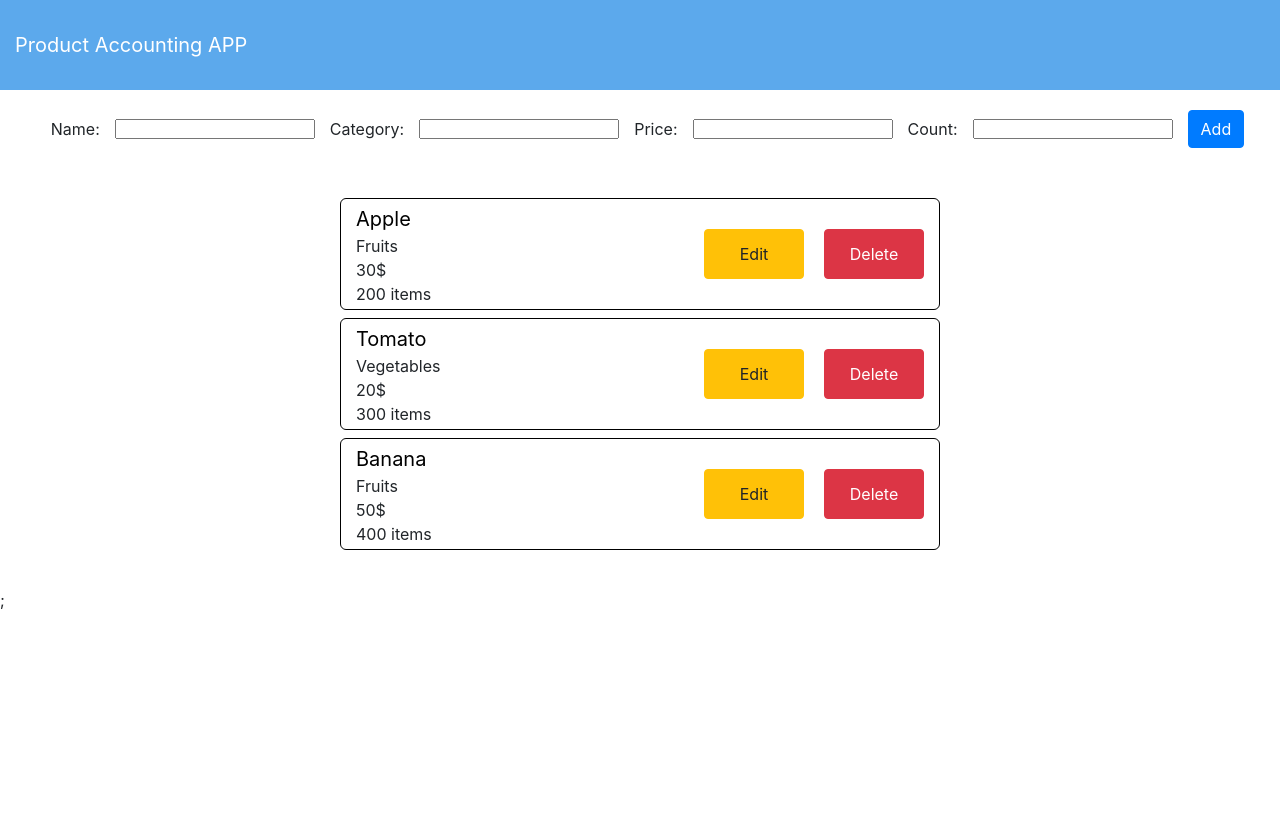
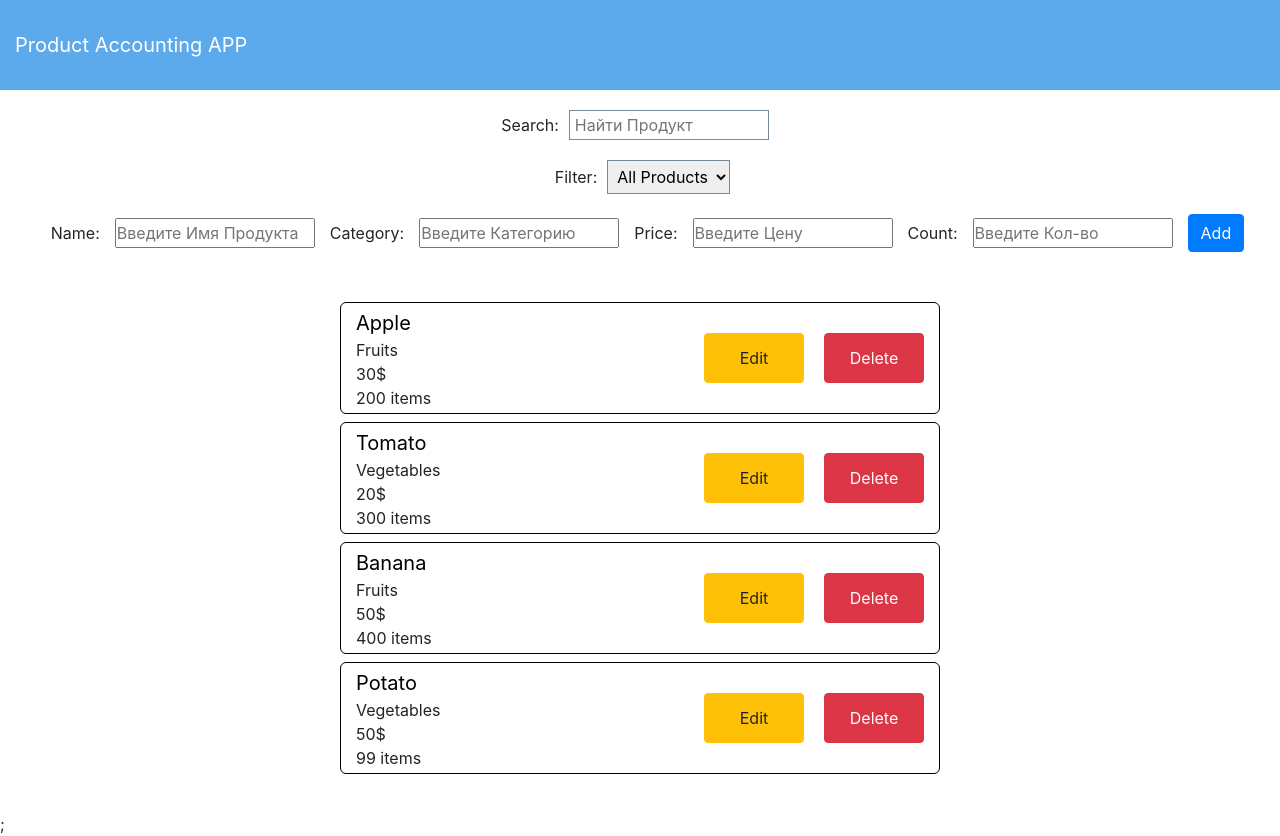
Before and after one commit to stratorr/NIX-React, a React (Create React App) app in the folder Lesson_2/product-accounting-app/: page / in a window 1280 px wide. Before the commit the page ends 800 px from the top, so only its background shows below. Built offline with nearby package versions, Linux system fonts and the light colour scheme.

Commit message:
Add Filter and Search

```diff
--- /dev/null
+++ b/Lesson_2/package.json
@@ -0,0 +1,5 @@
+{
+  "dependencies": {
+    "react-select": "^5.2.2"
+  }
+}
--- a/Lesson_2/product-accounting-app/src/Components/AddProduct/AddProduct.css
+++ b/Lesson_2/product-accounting-app/src/Components/AddProduct/AddProduct.css
@@ -15,3 +15,8 @@ button {
   width: 100px;
   height: 50px;
 }
+
+.addProduct__form {
+  display: flex;
+  align-items: center;
+}
--- a/Lesson_2/product-accounting-app/src/Components/AddProduct/AddProduct.js
+++ b/Lesson_2/product-accounting-app/src/Components/AddProduct/AddProduct.js
@@ -1,3 +1,4 @@
+import { number } from "prop-types";
 import { Component } from "react";
 import "./AddProduct.css";
 
@@ -15,49 +16,15 @@ class AddProduct extends Component {
 
   render() {
     const { name, category, price, count } = this.state;
-    var inputs = document.querySelectorAll("input[type=text]");
+    var inputs = document.querySelectorAll("input");
 
     return (
       <div className="AddProduct">
-        <p>Name:</p>
-        <input
-          type="text"
-          onChange={(e) => {
-            this.setState({ name: e.target.value });
-          }}
-          required
-        />
-        <p>Category:</p>
-        <input
-          type="text"
-          onChange={(e) => {
-            this.setState({ category: e.target.value });
-          }}
-          required
-        />
-        <p>Price:</p>
-        <input
-          type="text"
-          onChange={(e) => {
-            this.setState({ price: e.target.value });
-          }}
-          required
-        />
-
-        <p>Count:</p>
-        <input
-          type="text"
-          onChange={(e) => {
-            this.setState({ count: e.target.value });
-          }}
-          className="test"
-          required
-        />
-
-        <button
-          onClick={() => {
+        <form
+          action=""
+          onSubmit={(e) => {
+            e.preventDefault();
             this.props.addNewProduct(name, category, price, count);
-
             this.setState({
               name: "",
               category: "",
@@ -69,10 +36,53 @@ class AddProduct extends Component {
               inputs[i].value = "";
             }
           }}
-          className="btn btn-primary"
+          className="addProduct__form"
         >
-          Add
-        </button>
+          <p>Name:</p>
+          <input
+            minLength={3}
+            type="text"
+            onChange={(e) => {
+              this.setState({ name: e.target.value });
+            }}
+            placeholder="Введите Имя Продукта"
+            required
+          />
+          <p>Category:</p>
+          <input
+            minLength={3}
+            type="text"
+            onChange={(e) => {
+              this.setState({ category: e.target.value });
+            }}
+            placeholder="Введите Категорию"
+            required
+          />
+          <p>Price:</p>
+          <input
+            type="number"
+            onChange={(e) => {
+              this.setState({ price: e.target.value });
+            }}
+            placeholder="Введите Цену"
+            required
+          />
+
+          <p>Count:</p>
+          <input
+            type="number"
+            onChange={(e) => {
+              this.setState({ count: e.target.value });
+            }}
+            className="test"
+            placeholder="Введите Кол-во"
+            required
+          />
+
+          <button type="submit" className="btn btn-primary">
+            Add
+          </button>
+        </form>
       </div>
     );
   }
--- a/Lesson_2/product-accounting-app/src/Components/App/App.js
+++ b/Lesson_2/product-accounting-app/src/Components/App/App.js
@@ -2,6 +2,8 @@ import { v4 as uuidv4 } from "uuid";
 import RenderProductCard from "../RenderProducCard/RenderProductCard";
 import AddProduct from "../AddProduct/AddProduct";
 import EditProductModal from "../EditProductModal/EditProductModal";
+import SearchPanel from "../SearchPanel/SearchPanel";
+import CategoryFilter from "../CategotyFilter/CategoryFilter";
 
 const { Component } = require("react");
 
@@ -10,7 +12,6 @@ class App extends Component {
     super(props);
 
     this.state = {
-      isOpenModal: false,
       currentId: null,
       products: [
         {
@@ -34,7 +35,16 @@ class App extends Component {
           price: 50,
           count: 400,
         },
+        {
+          id: uuidv4(),
+          name: "Potato",
+          category: "Vegetables",
+          price: 50,
+          count: 99,
+        },
       ],
+      term: "",
+      filter: "",
     };
   }
 
@@ -85,12 +95,54 @@ class App extends Component {
     });
   };
 
+  searchProd = (items, term) => {
+    if (term.length === 1) {
+      return items;
+    }
+
+    return items.filter((item) => {
+      return item.name.indexOf(term) > -1;
+    });
+  };
+
+  onUpdateSearch = (term) => {
+    this.setState({ term });
+  };
+
+  onChangeSelect = (category) => {
+    this.setState({
+      filter: category,
+    });
+  };
+
+  filterCategory = (items, filter) => {
+    switch (filter) {
+      case "Fruits":
+        return items.filter((item) => item.category === "Fruits");
+      case "Vegetables":
+        return items.filter((item) => item.category === "Vegetables");
+      default:
+        return items;
+    }
+  };
+
   render() {
+    const { products, term, filter } = this.state;
+    const visibleProducts = this.filterCategory(
+      this.searchProd(products, term),
+      filter
+    );
+
     return (
       <div>
+        <SearchPanel onUpdateSearch={this.onUpdateSearch} />
+        <CategoryFilter
+          onChangeSelect={this.onChangeSelect}
+          category={this.state.products}
+        />
         <AddProduct addNewProduct={this.addNewProduct} />
         <RenderProductCard
-          products={this.state.products}
+          products={visibleProducts}
           deleteItem={this.deleteItem}
           editItem={this.editItem}
         />
--- /dev/null
+++ b/Lesson_2/product-accounting-app/src/Components/CategotyFilter/CategoryFilter.css
@@ -0,0 +1,13 @@
+.CategoryFilter {
+  margin-top: 20px;
+  display: flex;
+  justify-content: center;
+  align-items: center;
+}
+
+.select__category {
+  padding: 5px;
+  margin-left: 10px;
+  margin-right: 10px;
+  border: 1px solid lightslategray;
+}
--- /dev/null
+++ b/Lesson_2/product-accounting-app/src/Components/CategotyFilter/CategoryFilter.js
@@ -0,0 +1,39 @@
+import { Component } from "react";
+import "./CategoryFilter.css";
+
+class CategoryFilter extends Component {
+  constructor(props) {
+    super(props);
+
+    this.state = {
+      filter: "",
+    };
+  }
+
+  onUptadetSelect = () => {
+    const select = document.querySelector(".select__category");
+    this.props.onChangeSelect(select.value);
+  };
+
+  render() {
+    const categories = this.props.category.map(({ category }) => category);
+    const uniqCategories = [...new Set(categories)];
+
+    return (
+      <div className="CategoryFilter">
+        <p>Filter:</p>
+        <select className="select__category" onChange={this.onUptadetSelect}>
+          <option value="All">All Products</option>
+          {/* <option value="Fruits">Fruits</option>
+          <option value="Vegetables">Vegetables</option> */}
+
+          {uniqCategories.map((item) => {
+            return <option key={item.id}>{item}</option>;
+          })}
+        </select>
+      </div>
+    );
+  }
+}
+
+export default CategoryFilter;
--- a/Lesson_2/product-accounting-app/src/Components/EditProductModal/EditProductModal.js
+++ b/Lesson_2/product-accounting-app/src/Components/EditProductModal/EditProductModal.js
@@ -29,36 +29,54 @@ class EditProductModal extends Component {
         // contentLabel="Example Modal"
       >
         <div className="EditProductModal">
+          <form
+            onSubmit={() => {
+              this.setState({
+                name: null,
+                category: null,
+                price: null,
+                count: null,
+              });
+              this.props.onAccepted(this.state);
+              this.props.onCloseModal();
+            }}
+          >
             <p>Name:</p>
             <input
               type="text"
-            value={this.state?.name || this.props.product?.name || ""}
+              // value={this.state?.name || this.props.product?.name || ""}
               onChange={(event) => {
                 this.setState({ name: event.target.value });
               }}
+              minLength={3}
+              required
             />
             <p>category:</p>
             <input
-            value={this.state?.category || this.props.product?.category || ""}
+              // value={this.state?.category || this.props.product?.category || ""}
               onChange={(event) => {
                 this.setState({ category: event.target.value });
               }}
+              minLength={3}
+              required
             />
             <p>price:</p>
             <input
-            value={this.state?.price || this.props.product?.price || ""}
+              // value={this.state?.price || this.props.product?.price || ""}
               onChange={(event) => {
                 this.setState({ price: event.target.value });
               }}
               type="number"
+              required
             />
             <p>count:</p>
             <input
               type="number"
-            value={this.state?.count || this.props.product?.count || ""}
+              // value={this.state?.count || this.props.product?.count || ""}
               onChange={(event) => {
                 this.setState({ count: event.target.value });
               }}
+              required
             />
             <div className="buttons-group">
               <button
@@ -75,21 +93,11 @@ class EditProductModal extends Component {
               >
                 Cancel
               </button>
-            <button
-              onClick={() => {
-                this.setState({
-                  name: null,
-                  category: null,
-                  price: null,
-                  count: null,
-                });
-                this.props.onAccepted(this.state);
-              }}
-              className="btn btn-success"
-            >
+              <button className="btn btn-success" type="submit">
                 Confirm
               </button>
             </div>
+          </form>
         </div>
       </Modal>
     );
--- /dev/null
+++ b/Lesson_2/product-accounting-app/src/Components/SearchPanel/SearchPanel.css
@@ -0,0 +1,13 @@
+.search {
+  margin-top: 20px;
+  display: flex;
+  justify-content: center;
+  align-items: center;
+}
+
+.search__panel {
+  padding: 5px;
+  margin-left: 10px;
+  margin-right: 10px;
+  border: 1px solid lightslategray;
+}
--- /dev/null
+++ b/Lesson_2/product-accounting-app/src/Components/SearchPanel/SearchPanel.js
@@ -0,0 +1,35 @@
+import { Component } from "react";
+import "./SearchPanel.css";
+
+class SearchPanel extends Component {
+  constructor(props) {
+    super(props);
+
+    this.state = {
+      term: "",
+    };
+  }
+
+  onUpdateSeach = (e) => {
+    const term = e.target.value;
+    this.setState({ term });
+    this.props.onUpdateSearch(this.state.term);
+  };
+
+  render() {
+    return (
+      <div className="search">
+        <span>Search:</span>
+        <input
+          type="text"
+          className="search__panel"
+          placeholder="Найти Продукт"
+          value={this.state.term}
+          onChange={this.onUpdateSeach}
+        />
+      </div>
+    );
+  }
+}
+
+export default SearchPanel;
--- a/Lesson_2/product-accounting-app/src/index.css
+++ b/Lesson_2/product-accounting-app/src/index.css
@@ -11,7 +11,7 @@ html {
 
 input {
   width: 200px;
-  height: 20px;
+  height: 30px;
   outline: none;
 }
 
```
Also changed, not shown: 1 other file (tests, documents, lock files or other folders). Lines whose indentation alone changed are shown as unchanged.
